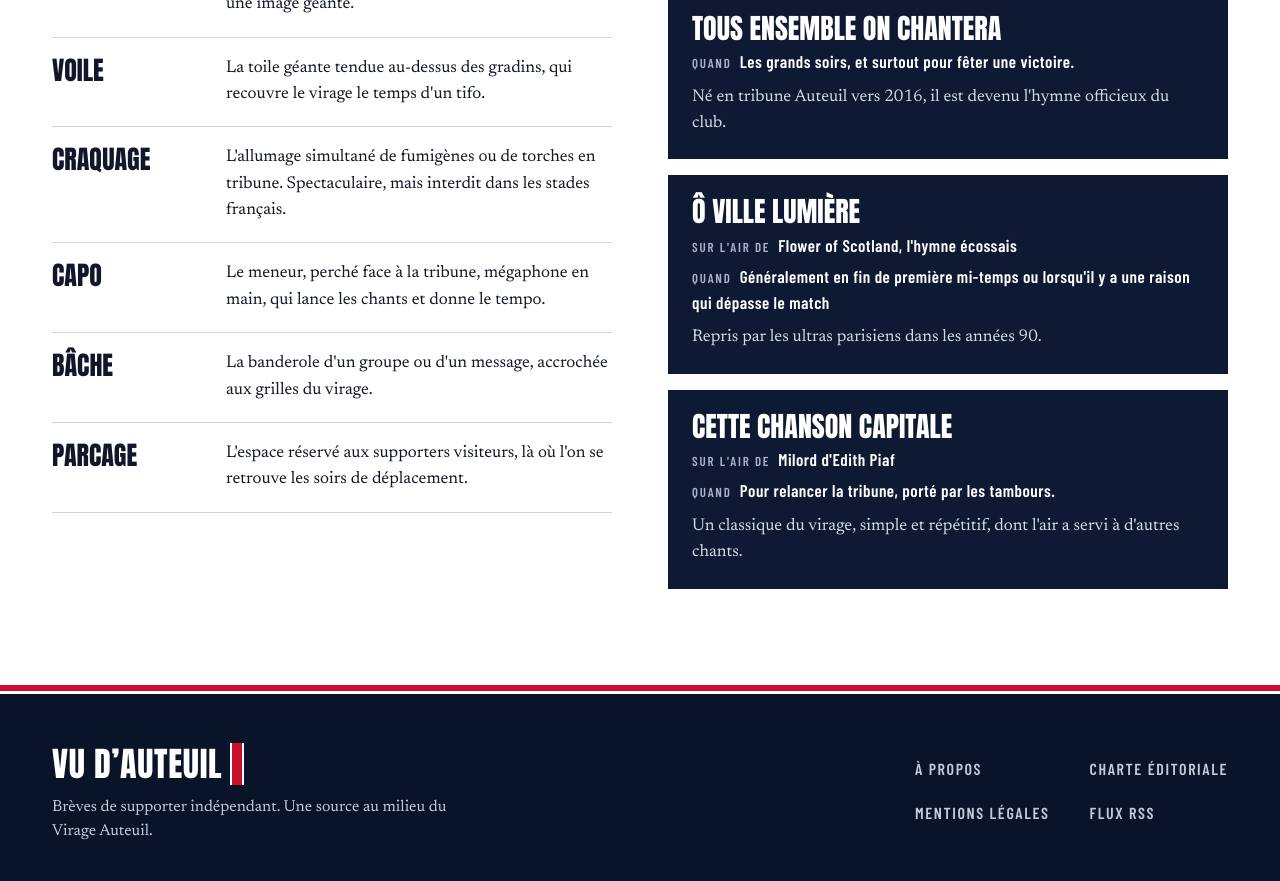
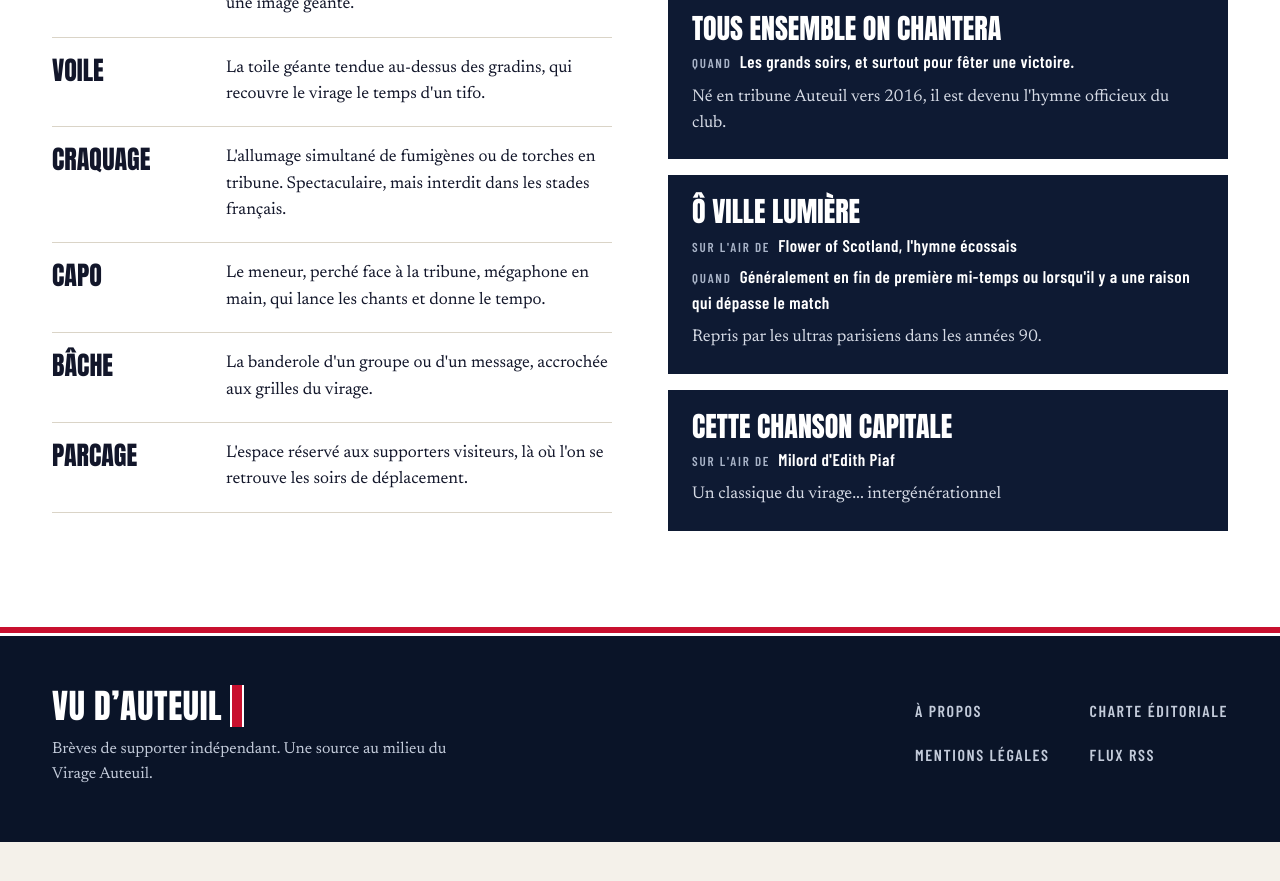
Before and after one commit to vudauteuil/vudauteuil.github.io, a Jekyll site: the page built from index.html, in a window 1280 px wide and 900 px high, scrolled down 3670 px. Shown: the top 881 px of the window. Built offline with Jekyll 4.4.1, drawn with Linux system fonts in a browser that asks for light colours; after the commit the page ends 4512 px from its top, so only the background shows below that.

Commit message:
Update _data/chants.yml (via Pages CMS)

```diff
--- a/_data/chants.yml
+++ b/_data/chants.yml
@@ -10,6 +10,4 @@ chants:
     histoire: Repris par les ultras parisiens dans les années 90.
   - nom: Cette chanson capitale
     air: Milord d'Edith Piaf
-    moment: Pour relancer la tribune, porté par les tambours.
-    histoire: Un classique du virage, simple et répétitif, dont l'air a servi à
-      d'autres chants.
+    histoire: Un classique du virage... intergénérationnel
```
